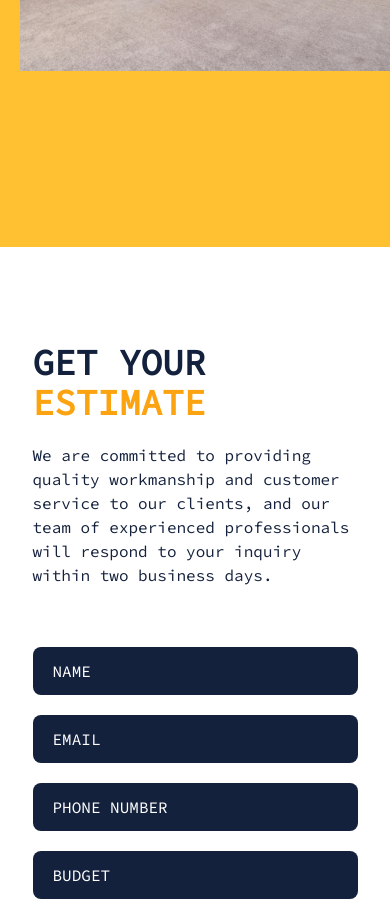
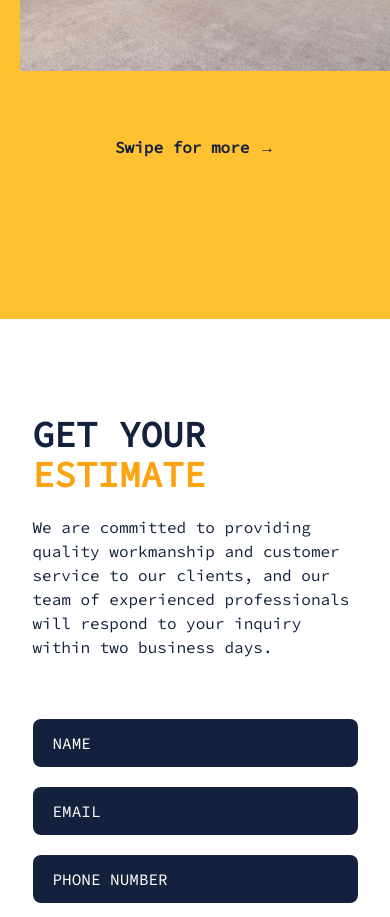
Before and after one commit to vcristian1/colibri, a React (Vite) app: page / in a window 390 px wide. Shown: the part 5620-6537 px from the top of the page. Built offline with nearby package versions, Linux system fonts and the light colour scheme.

Commit message:
added swipe to right in small screens, and hidden on larger screens

```diff
--- a/src/scenes/ourProjects/index.tsx
+++ b/src/scenes/ourProjects/index.tsx
@@ -98,6 +98,8 @@ const OurClasses = ({ setSelectedPage }: Props) => {
           ))}
         </ul>
       </motion.div>
+      <p className="md:hidden lg:hidden mt-12 text-center font-semibold">Swipe for more → </p>
+
     </motion.div>
   </section>
 )
```
